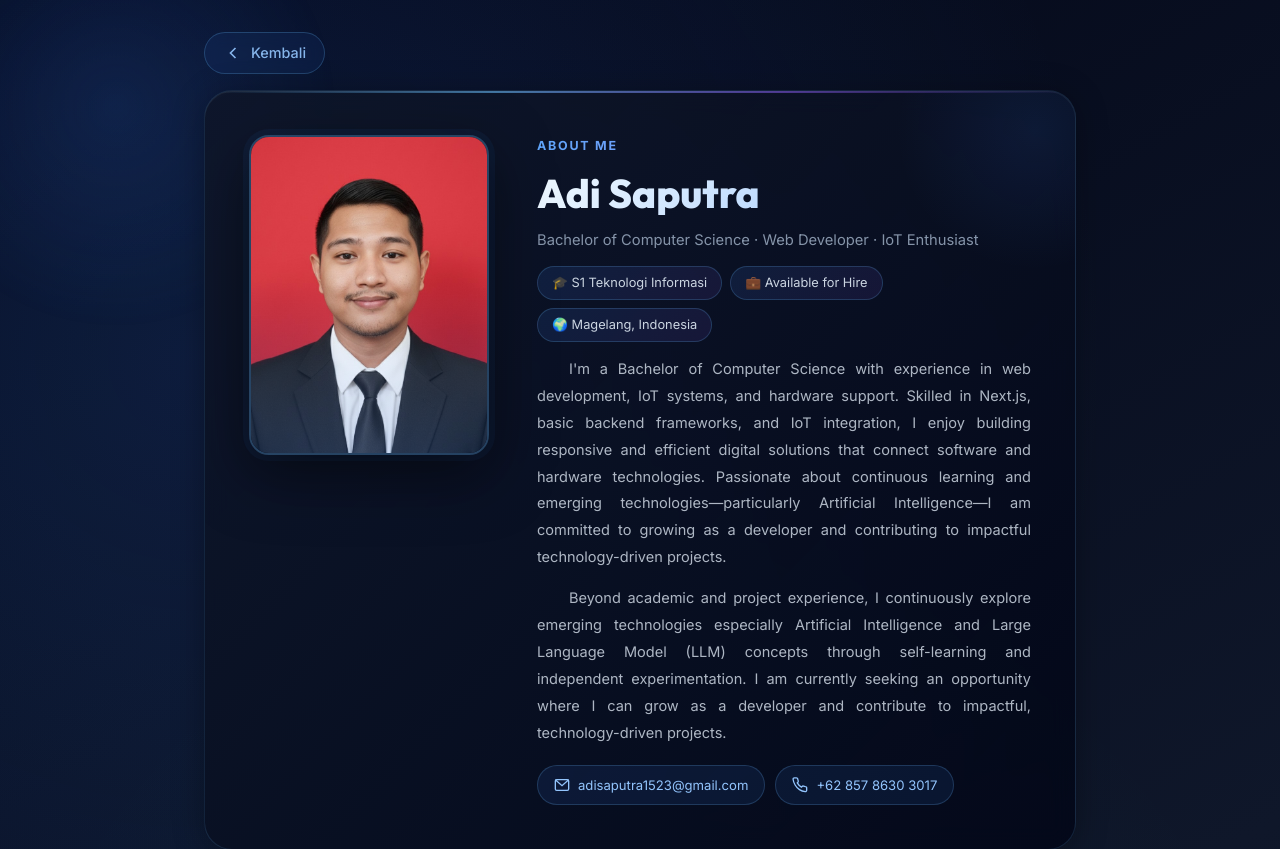
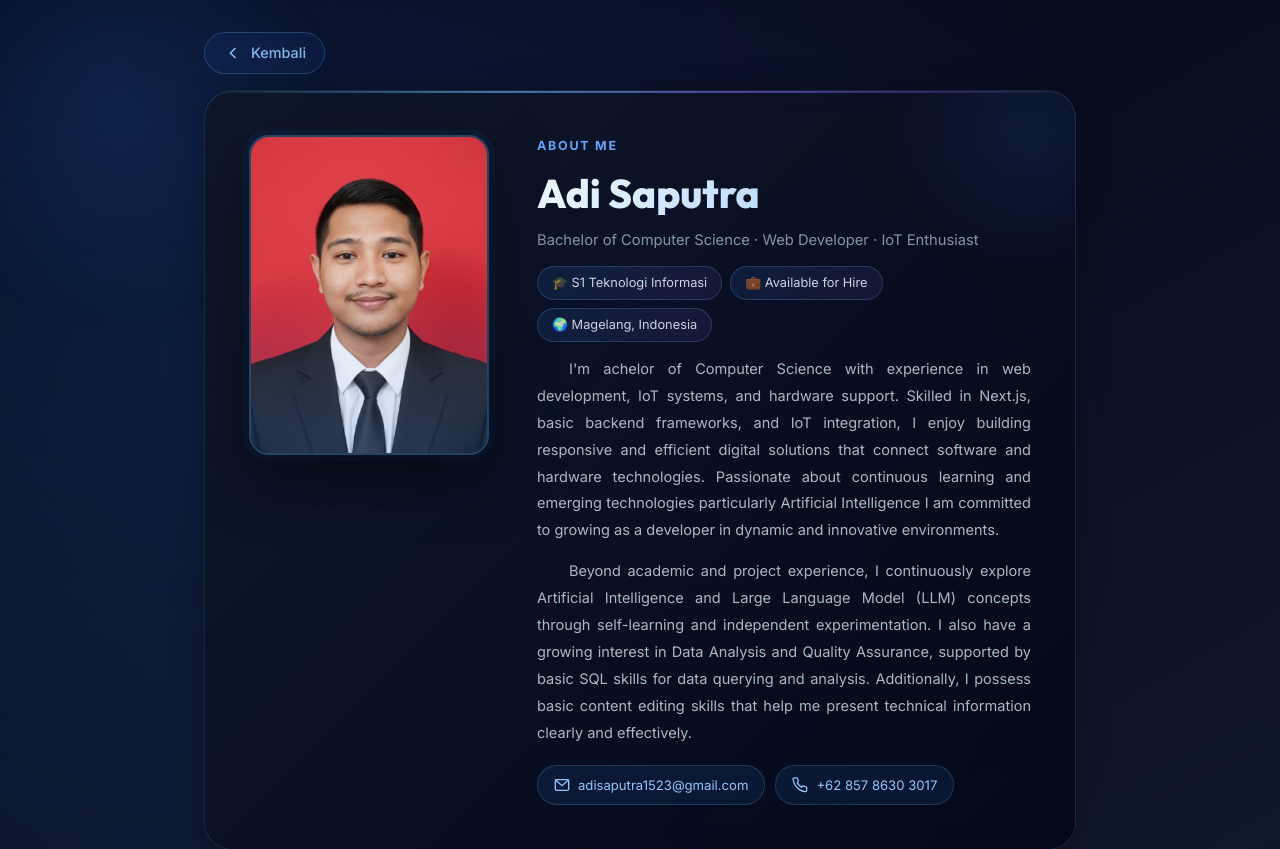
Before and after one commit to adisaputra211/portofolio, a Next.js app: page /about in a window 1280 px wide. Shown: the top 849 px of the page. Built offline with nearby package versions, Linux system fonts and the light colour scheme.

Commit message:
Update: menambahkan fitur baru

```diff
--- a/src/app/about/page.js
+++ b/src/app/about/page.js
@@ -117,18 +117,22 @@ export default function AboutPage() {
                             <span className={styles.badge}>🌍 Magelang, Indonesia</span>
                         </div>
                         <p className={styles.heroBio}>
-                            I&apos;m a Bachelor of Computer Science with experience in web development,
-                            IoT systems, and hardware support. Skilled in Next.js, basic backend frameworks,
-                            and IoT integration, I enjoy building responsive and efficient digital solutions
-                            that connect software and hardware technologies. Passionate about continuous learning
-                            and emerging technologies—particularly Artificial Intelligence—I am committed to
-                            growing as a developer and contributing to impactful technology-driven projects.
+                            I&apos;m achelor of Computer Science with experience in web development,
+                            IoT systems, and hardware support. Skilled in Next.js, basic backend
+                            frameworks, and IoT integration, I enjoy building responsive and efficient
+                            digital solutions that connect software and hardware technologies. Passionate
+                            about continuous learning and emerging technologies particularly Artificial
+                            Intelligence I am committed to growing as a developer in dynamic and innovative
+                            environments.
                         </p>
                         <p className={styles.heroBio}>
-                            Beyond academic and project experience, I continuously explore emerging technologies
-                            especially Artificial Intelligence and Large Language Model (LLM) concepts through
-                            self-learning and independent experimentation. I am currently seeking an opportunity
-                            where I can grow as a developer and contribute to impactful, technology-driven projects.
+                            Beyond academic and project experience, I continuously explore
+                            Artificial Intelligence and Large Language Model (LLM) concepts
+                            through self-learning and independent experimentation. I also have
+                            a growing interest in Data Analysis and Quality Assurance, supported
+                            by basic SQL skills for data querying and analysis. Additionally,
+                            I possess basic content editing skills that help me present technical
+                            information clearly and effectively.
                         </p>
                         <div className={styles.heroContact}>
                             <a href="mailto:adisaputra1523@gmail.com" className={styles.contactChip}>
```
